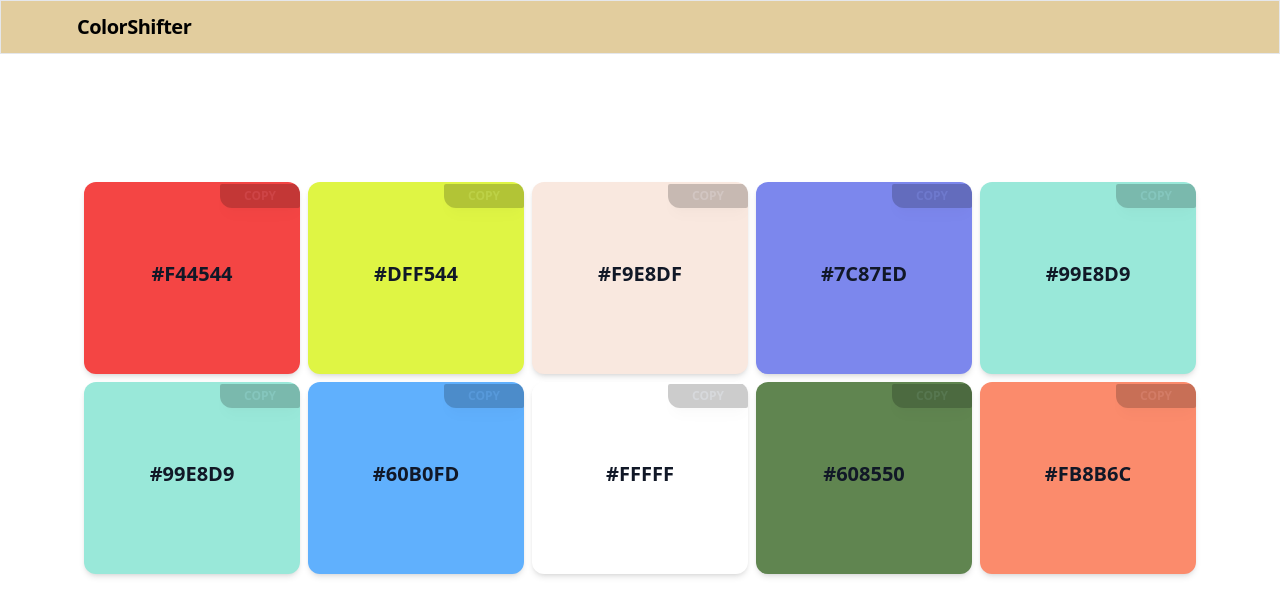
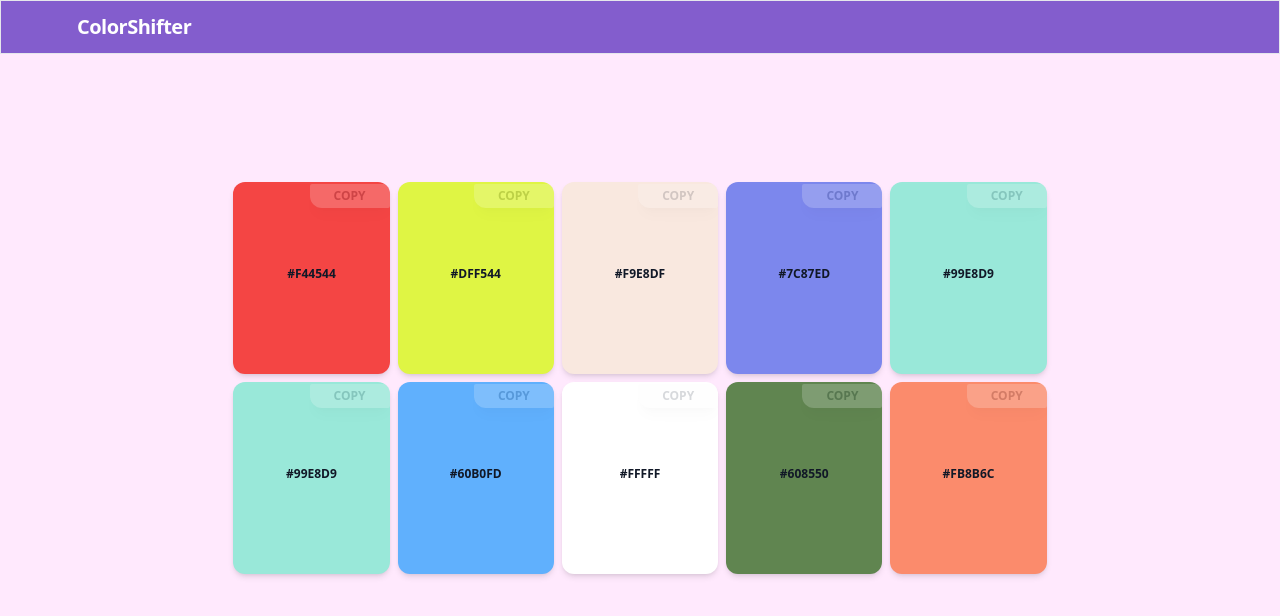
Before and after one commit to Georgefemiwise/ColorShifter, a React (Vite) app: page / in a window 1280 px wide. Shown: the top 616 px of the page. Built offline with nearby package versions, Linux system fonts and the light colour scheme.

Commit message:
adjust grid and copy btn

```diff
--- a/src/App.jsx
+++ b/src/App.jsx
@@ -1,5 +1,5 @@
 import React, { useState } from 'react';
-import CustomCard from './CustomCard';
+import CustomCard from './components/CustomCard';
 import cardData from './cardData';
 import Navbar from './components/Navbar';
 
@@ -54,7 +54,7 @@ export default function App() {
 				Add Card
 			</button> */}
 			<div className=' flex justify-center items-center mt-16 '>
-				<div className='w-full m-16 md:px-5 grid gap-2 xxl:grid-cols-6  lg:grid-cols-5 md:grid-cols-3 sm:grid-cols-2 sm:grid-col-1 place-content-center'>
+				<div className='w-4/6 m-16 md:px-5 grid gap-2 xxl:grid-cols-6  lg:grid-cols-5 md:grid-cols-3 sm:grid-cols-2 sm:grid-col-1 place-content-center'>
 					{cardList}
 				</div>
 			</div>
--- a/src/CustomCard.jsx
+++ b/src/components/CustomCard.jsx
@@ -20,7 +20,7 @@ export default function CustomCard({ id, children, toggle, backgroundColor }) {
 				class='p-6 h-48 flex justify-center items-center'>
 				<h5
 					id='hexcode'
-					class='mb-2 block xl:text-xl font-sans text-lg font-bold text-gray-900 antialiased uppercase'>
+					class='mb-2 block xl:text-xl** font-sans text-xs font-bold text-gray-900 antialiased uppercase'>
 					{children}
 				</h5>
 			</div>
@@ -28,7 +28,7 @@ export default function CustomCard({ id, children, toggle, backgroundColor }) {
 				<button
 					id='copyButton'
 					onClick={() => copyHexCode(backgroundColor)}
-					class='rounded-bl-xl select-none rounded-sm  py-1 px-6 text-center align-middle font-sans text-xs font-bold uppercase text-gray shadow-lg shadow-black-500/20 transition-all hover:shadow-md hover:opacity-100 hover:text-white hover:shadow-gray-500/40 focus:opacity-[0.85] focus:shadow-none active:opacity-[0.85] active:shadow-none pointer opacity-20 bg-black'
+					class='rounded-bl-xl select-none rounded-sm  py-1 px-6 text-center align-middle font-sans text-xs font-bold uppercase text-gray shadow-lg shadow-black-500/20 transition-all hover:shadow-md hover:opacity-100 hover:text-white hover:shadow-gray-500/40 focus:opacity-[0.85] focus:shadow-none active:opacity-[0.85] active:shadow-none pointer opacity-20 hover:bg-[#835DCD]'
 					type='button'
 					>
 					copy
--- a/src/components/Navbar.jsx
+++ b/src/components/Navbar.jsx
@@ -2,9 +2,9 @@ import React from 'react';
 
 export default function Navbar() {
 	return (
-		<nav class='flex items-center justify-between flex-wrap border bg-[#E2CD9E]  p-3'>
+		<nav class='flex items-center justify-between flex-wrap border bg-[#835DCD]  p-3'>
 			<div class='flex items-center flex-shrink-0 text-white ml-16'>
-				<span class='font-semibold text-xl tracking-tight text-black text-center'>
+				<span class='font-semibold text-xl tracking-tight text-center'>
 					ColorShifter
 				</span>
 			</div>
--- a/src/index.css
+++ b/src/index.css
@@ -8,6 +8,7 @@ body {
 
   min-width: 320px;
   min-height: 100vh;
+  background-color:#FFE9FD;
 }
 
 h1 {
```
Also changed, not shown: 1 other file (tests, documents, lock files or other folders).
